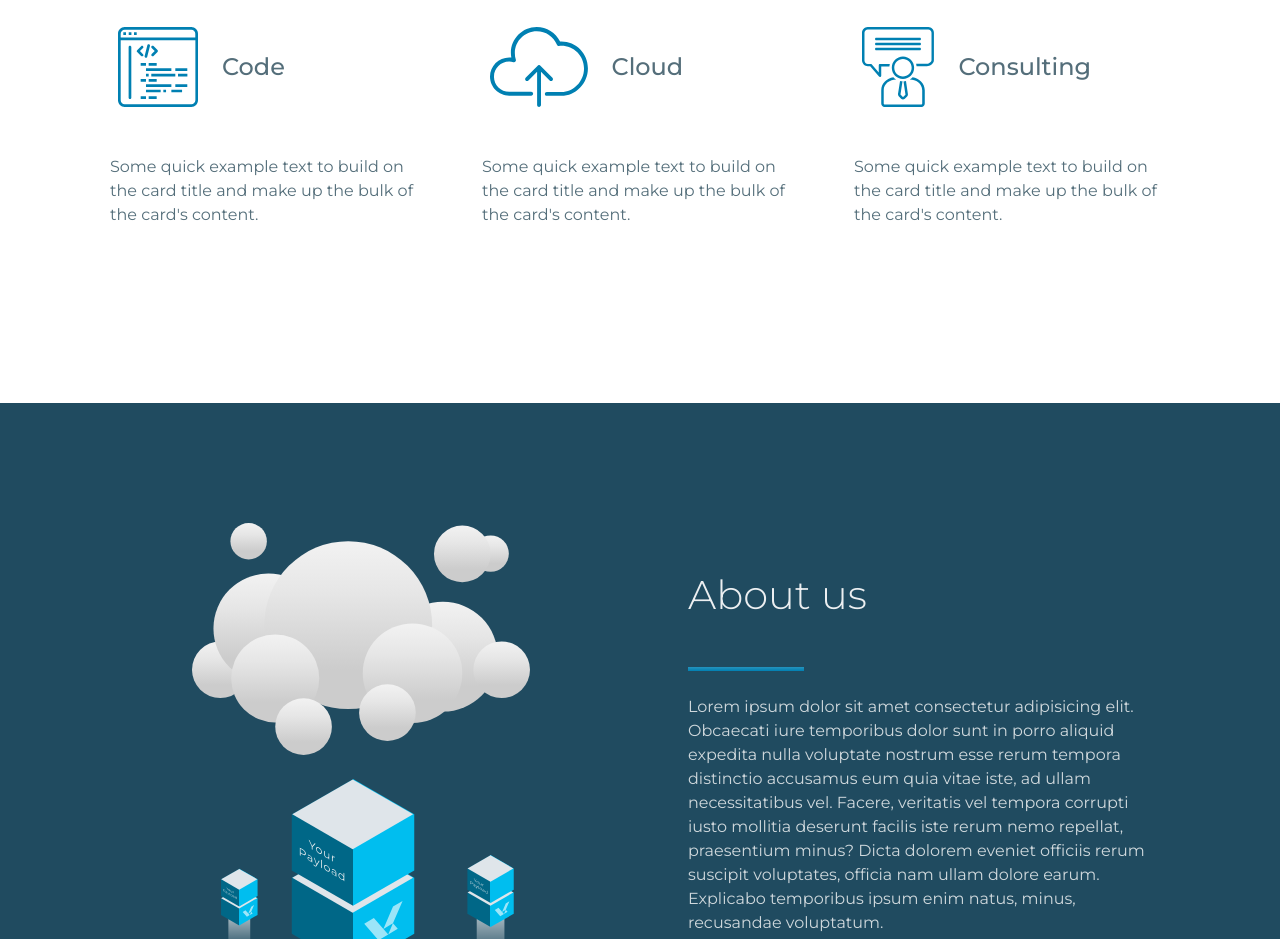
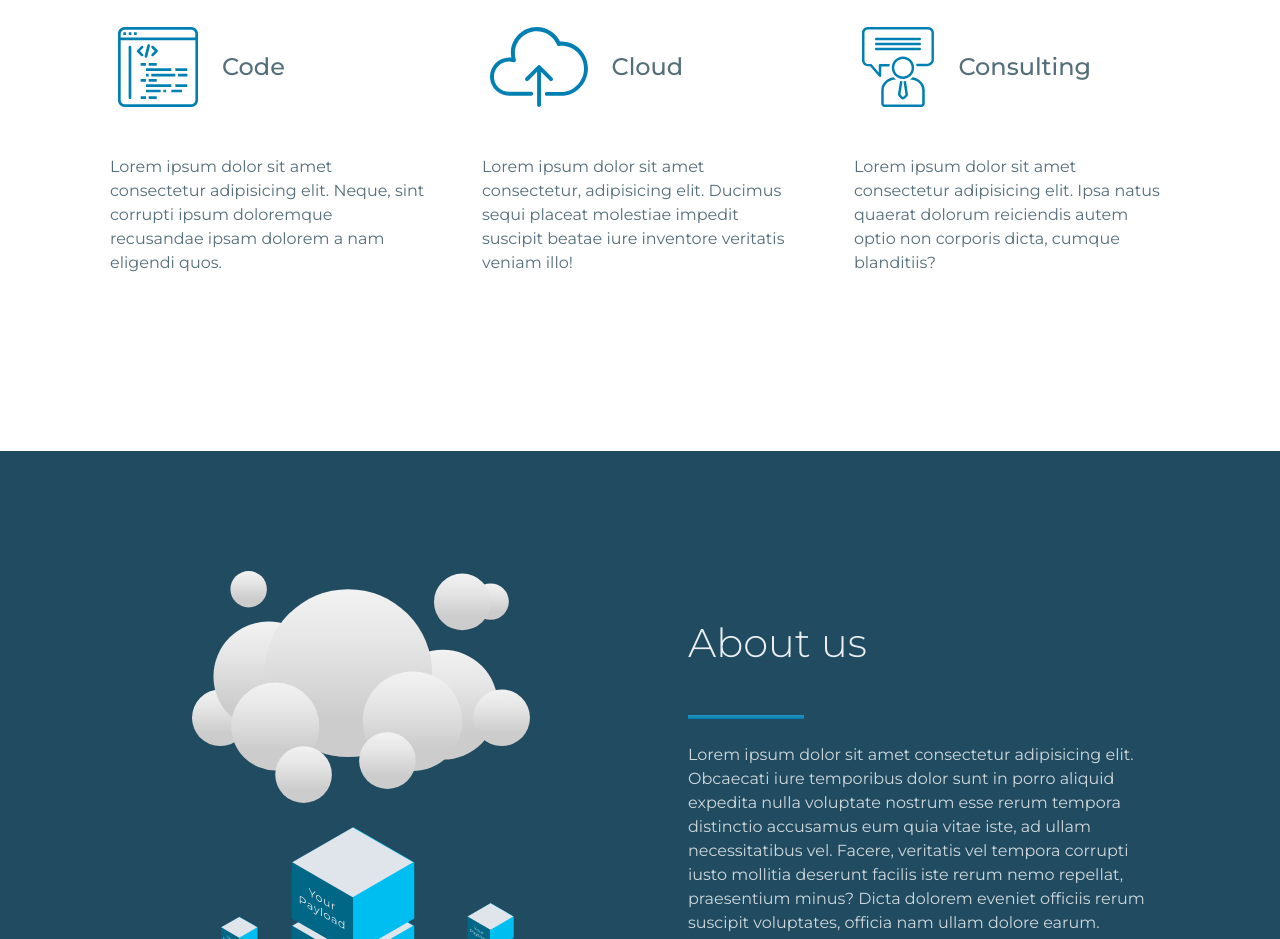
Before and after one commit to michalkoepke/leapvertical, a website: page index.html in a window 1280 px wide. Shown: the part 1297-2236 px from the top of the page. Drawn offline with nearby package versions, Linux system fonts and the light colour scheme.

Commit message:
poprawki w HTML (glownie teksty-2)

```diff
--- a/index.html
+++ b/index.html
@@ -209,8 +209,8 @@
                     </div>
 
 
-                    <div class="p-3 text-grey">Some quick example text to build on the card title and make up the
-                        bulk of the card's content.</div>
+                    <div class="p-3 text-grey">Lorem ipsum dolor sit amet consectetur adipisicing elit. Neque, sint
+                        corrupti ipsum doloremque recusandae ipsam dolorem a nam eligendi quos.</div>
                 </div>
 
                 <div class="col-sm-12 col-md-4 my-3">
@@ -224,8 +224,8 @@
                     </div>
 
 
-                    <div class="p-3 text-grey">Some quick example text to build on the card title and make up the
-                        bulk of the card's content.</div>
+                    <div class="p-3 text-grey">Lorem ipsum dolor sit amet consectetur, adipisicing elit. Ducimus sequi
+                        placeat molestiae impedit suscipit beatae iure inventore veritatis veniam illo!</div>
 
 
                 </div>
@@ -241,8 +241,8 @@
                     </div>
 
 
-                    <div class="p-3 text-grey">Some quick example text to build on the card title and make up the
-                        bulk of the card's content.</div>
+                    <div class="p-3 text-grey">Lorem ipsum dolor sit amet consectetur adipisicing elit. Ipsa natus
+                        quaerat dolorum reiciendis autem optio non corporis dicta, cumque blanditiis?</div>
                 </div>
 
             </div>
```
